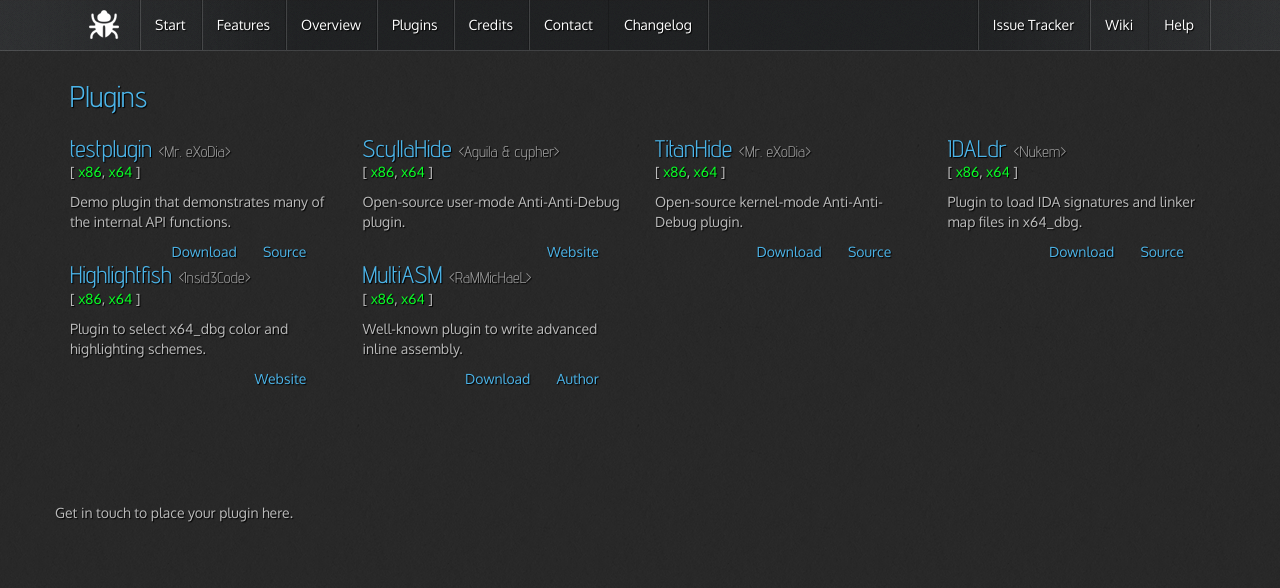
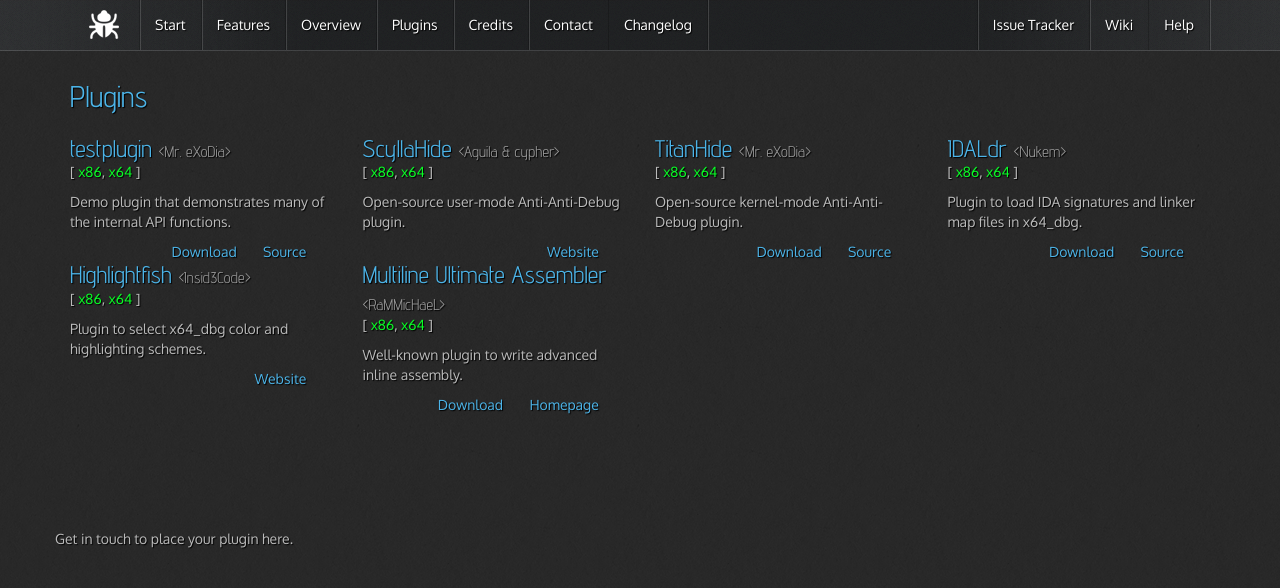
Before and after one commit to x64dbg/x64dbg.github.io, a Jekyll site: the page built from index.html, in a window 1280 px wide and 900 px high, scrolled down 2798 px. Shown: the top 588 px of the window. Built offline with Jekyll 4.4.1, drawn with Linux system fonts in a browser that asks for light colours; nearby versions of some CDN libraries.

Commit message:
plugins.html: updated Multiline Ultimate Assembler entry

```diff
--- a/_includes/plugins.html
+++ b/_includes/plugins.html
@@ -53,15 +53,15 @@
                     <a target="_blank" href="http://insid3code.blogspot.nl/p/highlightfish.html">Website</a>
                 </div>
 				<div class="col-md-6">
-                    <h3>MultiASM
+                    <h3>Multiline Ultimate Assembler
                         <small>&lt;RaMMicHaeL&gt;</small>
                     </h3>
                     <p>[
                         <span class="yes">x86</span>,
                         <span class="yes">x64</span> ]</p>
                     <p>Well-known plugin to write advanced inline assembly.</p>
-					<a target="_blank" href="http://rammichael.com">Author</a>
-                    <a target="_blank" href="https://mega.co.nz/#!CoYByBZK!38Q3LnsU4n8lTIJjTZFh7LqbnQKFnP86CWJ86Dg7-N8">Download</a>
+					<a target="_blank" href="http://rammichael.com/multimate-assembler">Homepage</a>
+                    <a target="_blank" href="http://rammichael.com/downloads/multiasm.rar">Download</a>
                 </div>
             </div>
             <div class="row" style="margin-top:10%; ">
```
